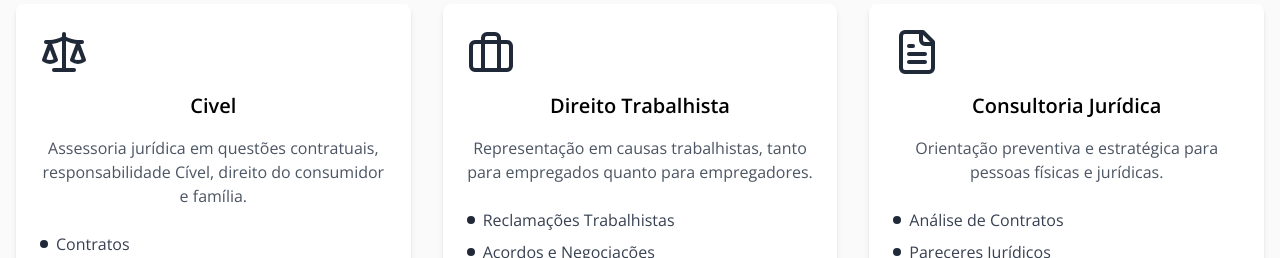
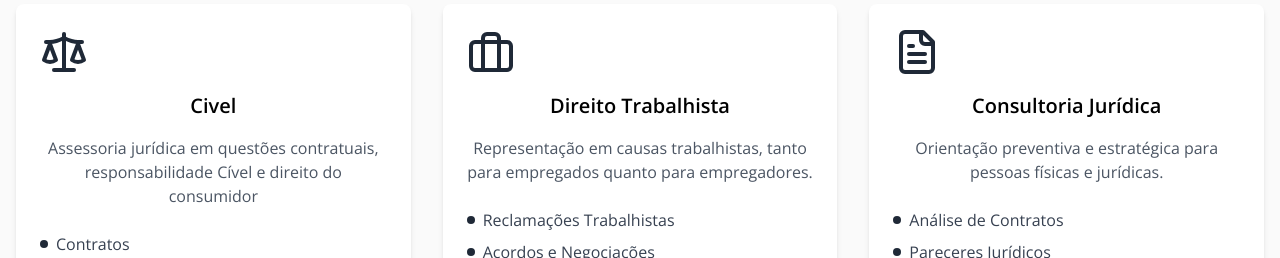
Before and after one commit to NaclaraSantos/landing-page-gabriel, a React (Vite) app: page / in a window 1280 px wide. Shown: the part 1860-2118 px from the top of the page. Built offline with nearby package versions, Linux system fonts and the light colour scheme.

Commit message:
Update Services.tsx

```diff
--- a/src/components/Services.tsx
+++ b/src/components/Services.tsx
@@ -6,7 +6,7 @@ const Services = () => {
     {
       icon: <Scale className="w-12 h-12 mb-4 text-gray-800" />,
       title: 'Civel',
-      description: 'Assessoria jurídica em questões contratuais, responsabilidade Cível, direito do consumidor e família.',
+      description: 'Assessoria jurídica em questões contratuais, responsabilidade Cível e direito do consumidor',
       items: [
         'Contratos',
         'Responsabilidade Civil',
```
